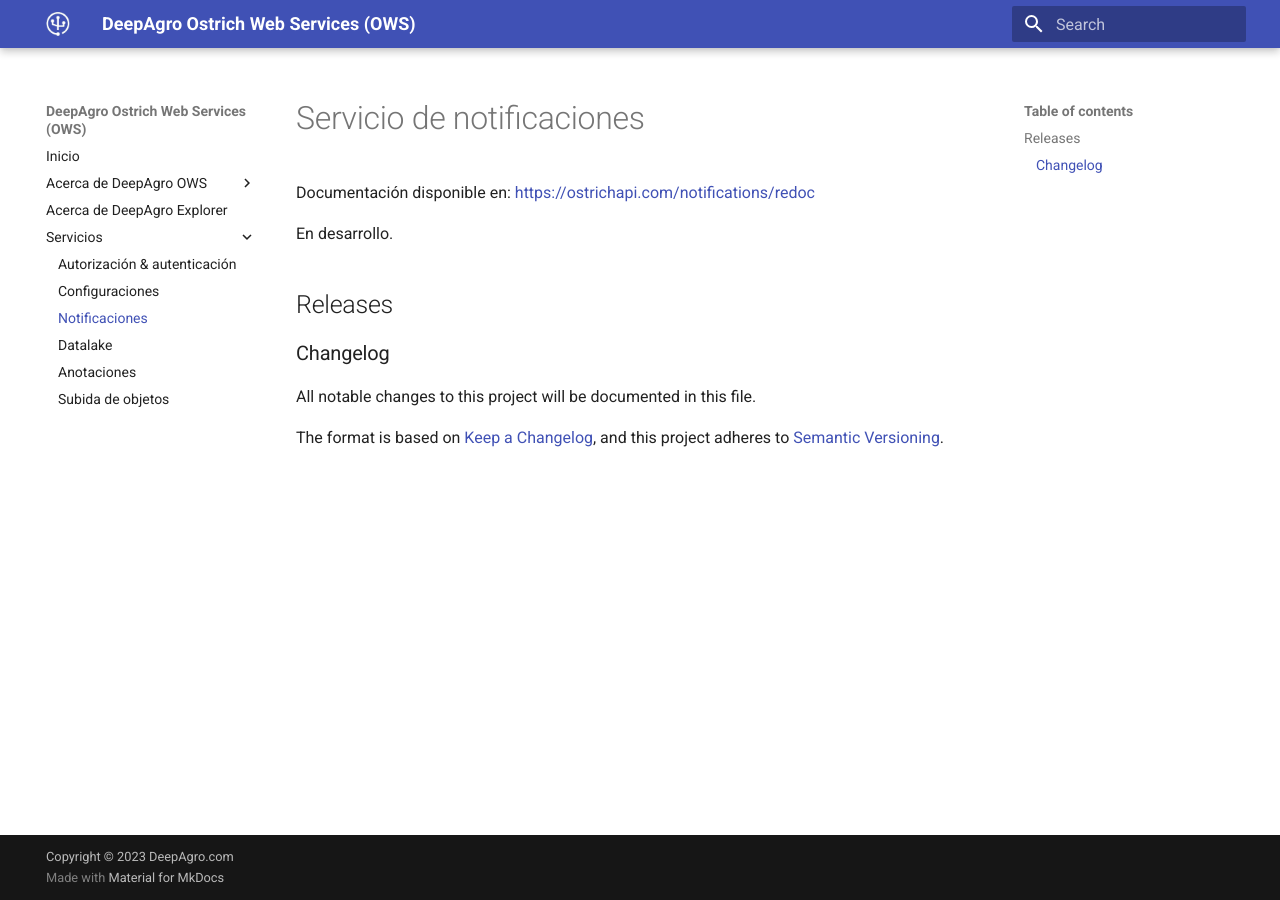
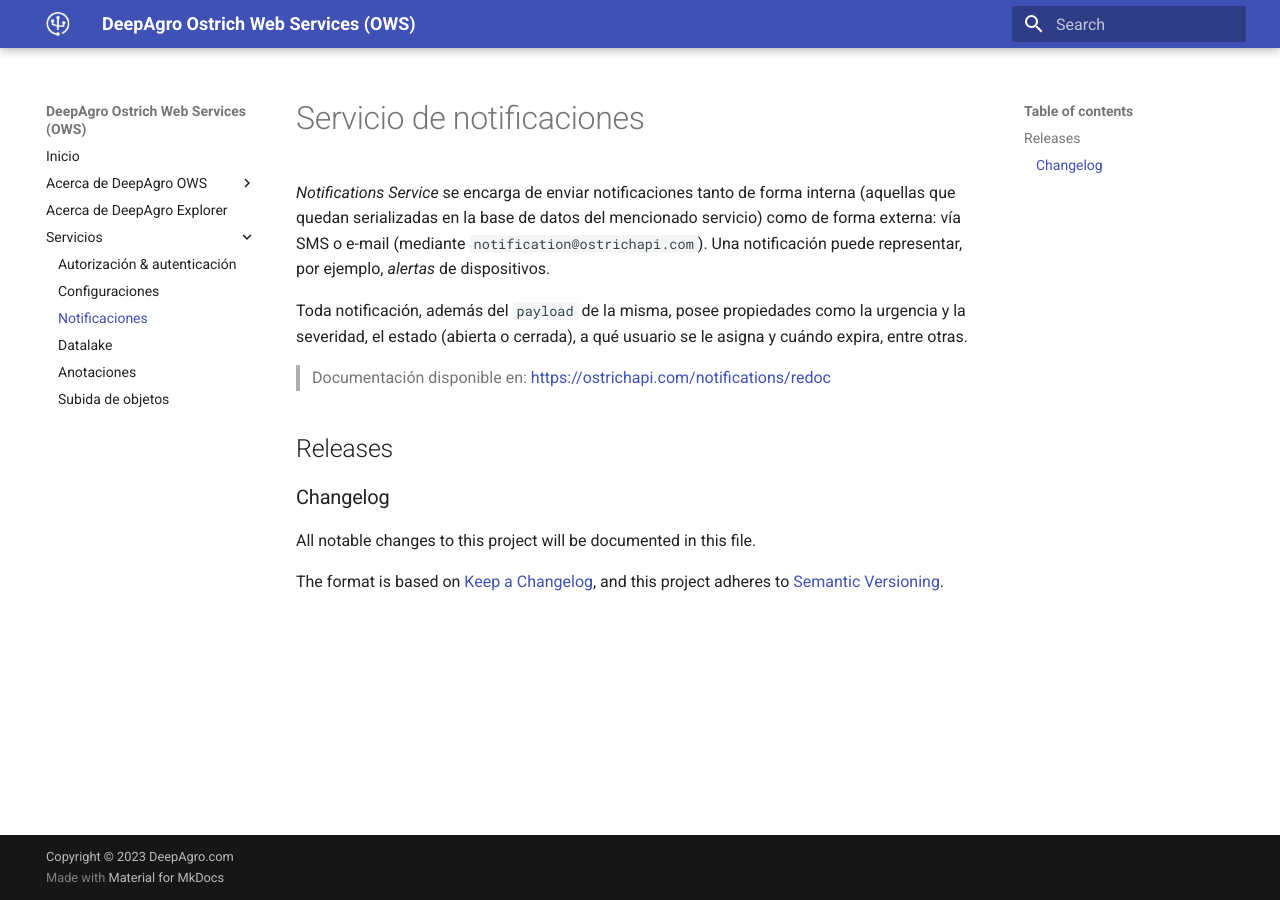
Before and after one commit to deepagro/ows_docs, an MkDocs documentation site: the page built from docs/services/notifications.md, in a window 1280 px wide. Built offline with MkDocs 1.6.1 and Material for MkDocs 9.7.7, drawn with Linux system fonts in a browser that asks for light colours.

Commit message:
WIP: Add notes about Notifications Service

```diff
--- a/docs/services/notifications.md
+++ b/docs/services/notifications.md
@@ -1,8 +1,10 @@
 # Servicio de notificaciones
 
-Documentación disponible en: [https://ostrichapi.com/notifications/redoc](https://ostrichapi.com/notifications/redoc)
+*Notifications Service* se encarga de enviar notificaciones tanto de forma interna (aquellas que quedan serializadas en la base de datos del mencionado servicio) como de forma externa: vía SMS o e-mail (mediante `notification@ostrichapi.com`). Una notificación puede representar, por ejemplo, *alertas* de dispositivos.
 
-En desarrollo.
+Toda notificación, además del `payload` de la misma, posee propiedades como la urgencia y la severidad, el estado (abierta o cerrada), a qué usuario se le asigna y cuándo expira, entre otras.
+
+> Documentación disponible en: [https://ostrichapi.com/notifications/redoc](https://ostrichapi.com/notifications/redoc)
 
 ## Releases
 
```
